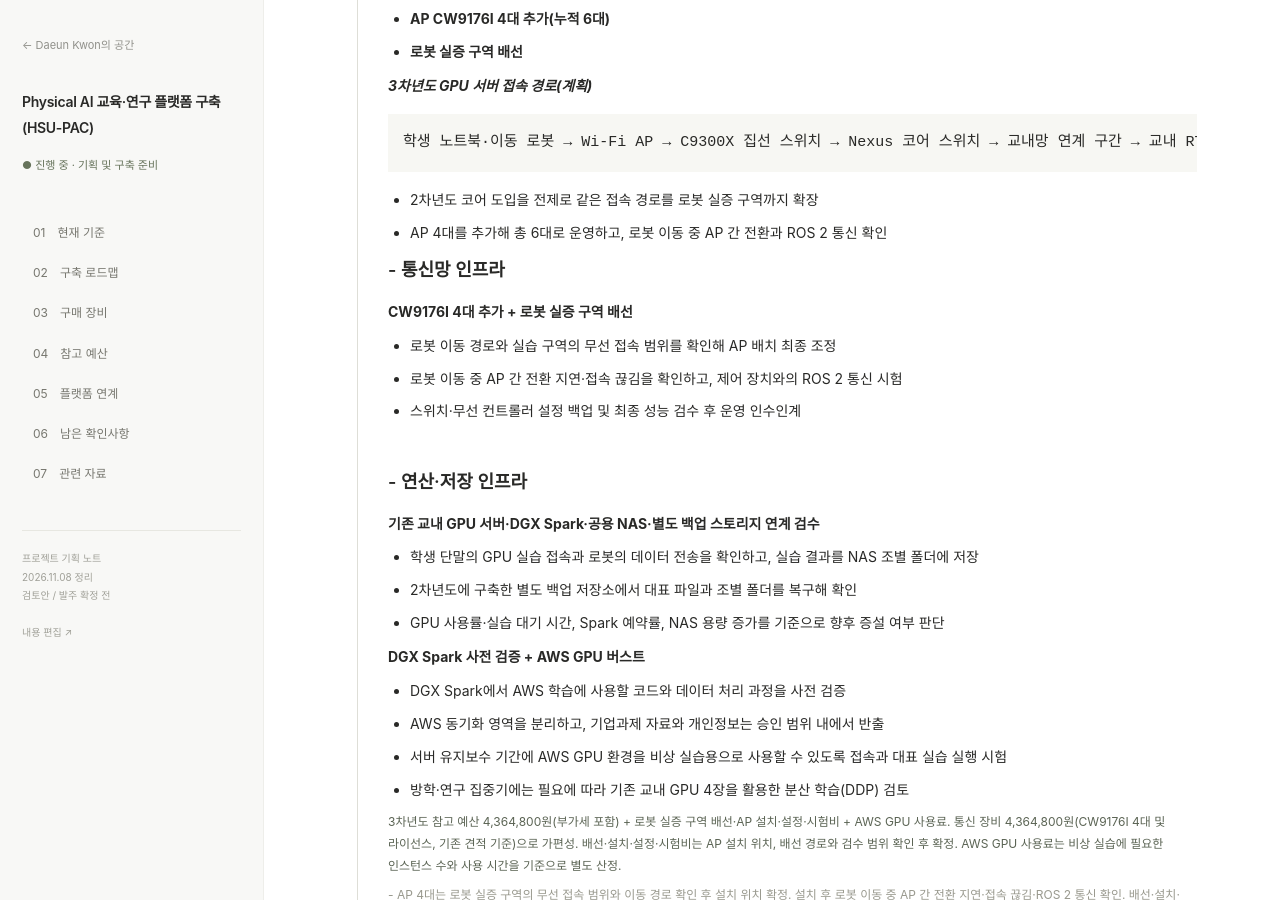
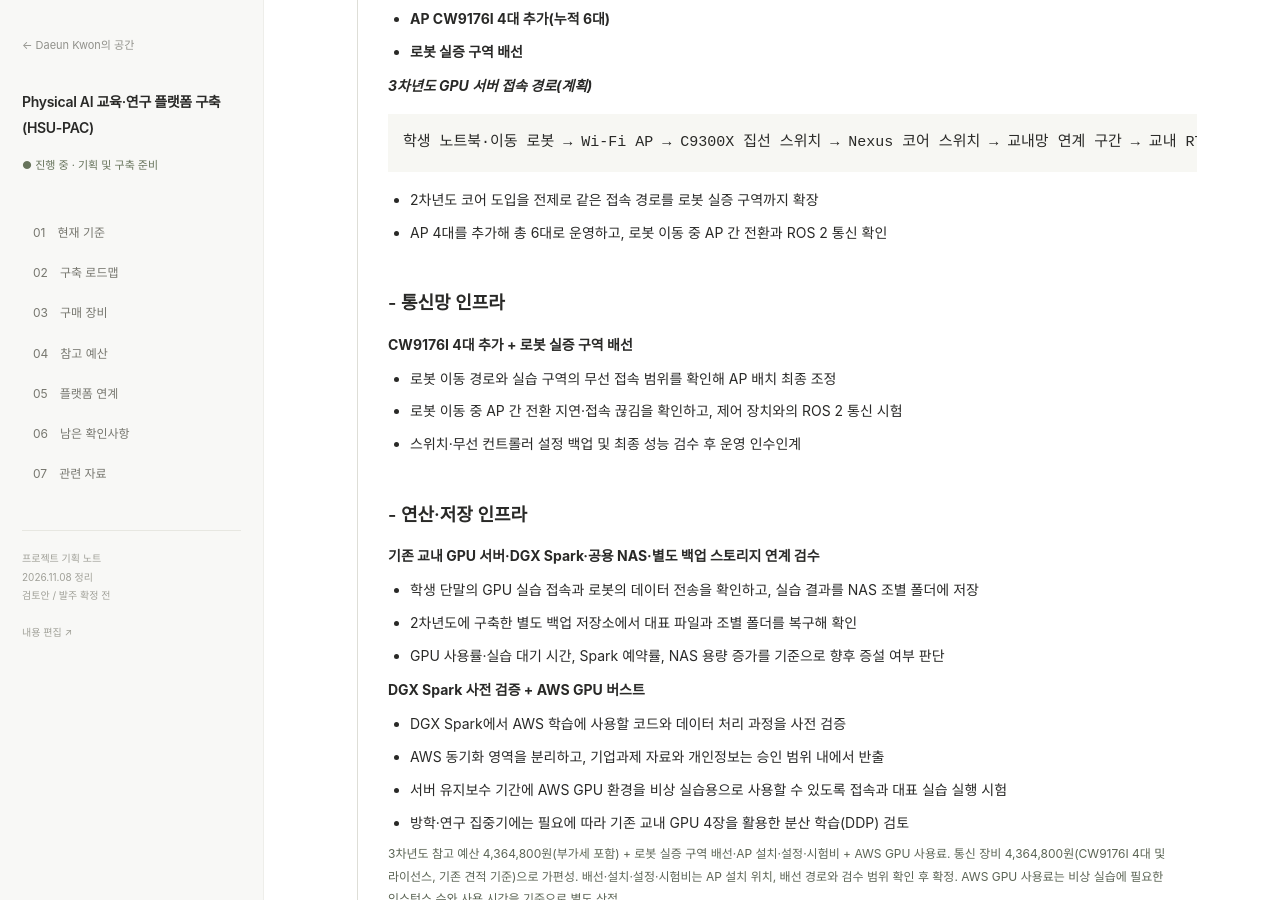
Before and after one commit to Ddaeunn425/ddaeunn425.github.io, a Jekyll site: the page built from hsu-pac.html, in a window 1280 px wide and 900 px high, scrolled down 3566 px. Built offline with Jekyll 4.4.1, drawn with Linux system fonts in a browser that asks for light colours.

```diff
--- a/_data/hsu.json
+++ b/_data/hsu.json
@@ -23,7 +23,7 @@
     {
       "label": "3차 · 실증 환경 완성",
       "title": "3차년도 신규 구축 장비 및 수량",
-      "body": "<ul><li><p><strong>AP CW9176I 4대 추가(누적 6대)</strong></p></li><li><p><strong>로봇 실증 구역 배선</strong></p></li></ul><p><strong><em>3차년도 GPU 서버 접속 경로(계획)</em></strong></p><pre><code>학생 노트북·이동 로봇 → Wi-Fi AP → C9300X 집선 스위치 → Nexus 코어 스위치 → 교내망 연계 구간 → 교내 RTX GPU 서버</code></pre><ul><li><p>2차년도 코어 도입을 전제로 같은 접속 경로를 로봇 실증 구역까지 확장</p></li><li><p>AP 4대를 추가해 총 6대로 운영하고, 로봇 이동 중 AP 간 전환과 ROS 2 통신 확인&nbsp;</p></li></ul><h3>- 통신망 인프라</h3><p><strong>CW9176I 4대 추가 + 로봇 실증 구역 배선</strong></p><ul><li><p>로봇 이동 경로와 실습 구역의 무선 접속 범위를 확인해 AP 배치 최종 조정</p></li><li><p>로봇 이동 중 AP 간 전환 지연·접속 끊김을 확인하고, 제어 장치와의 ROS 2 통신 시험</p></li><li><p>스위치·무선 컨트롤러 설정 백업 및 최종 성능 검수 후 운영 인수인계</p></li></ul><p>&nbsp;</p><h3>- 연산·저장 인프라</h3><p><strong>기존 교내 GPU 서버·DGX Spark·공용 NAS·별도 백업 스토리지 연계 검수</strong></p><ul><li><p>학생 단말의 GPU 실습 접속과 로봇의 데이터 전송을 확인하고, 실습 결과를 NAS 조별 폴더에 저장</p></li><li><p>2차년도에 구축한 별도 백업 저장소에서 대표 파일과 조별 폴더를 복구해 확인</p></li><li><p>GPU 사용률·실습 대기 시간, Spark 예약률, NAS 용량 증가를 기준으로 향후 증설 여부 판단</p></li></ul><p><strong>DGX Spark 사전 검증 + AWS GPU 버스트</strong></p><ul><li><p>DGX Spark에서 AWS 학습에 사용할 코드와 데이터 처리 과정을 사전 검증</p></li><li><p>AWS 동기화 영역을 분리하고, 기업과제 자료와 개인정보는 승인 범위 내에서 반출</p></li><li><p>서버 유지보수 기간에 AWS GPU 환경을 비상 실습용으로 사용할 수 있도록 접속과 대표 실습 실행 시험</p></li><li><p>방학·연구 집중기에는 필요에 따라 기존 교내 GPU 4장을 활용한 분산 학습(DDP) 검토</p></li></ul><p></p>",
+      "body": "<ul><li><p><strong>AP CW9176I 4대 추가(누적 6대)</strong></p></li><li><p><strong>로봇 실증 구역 배선</strong></p></li></ul><p><strong><em>3차년도 GPU 서버 접속 경로(계획)</em></strong></p><pre><code>학생 노트북·이동 로봇 → Wi-Fi AP → C9300X 집선 스위치 → Nexus 코어 스위치 → 교내망 연계 구간 → 교내 RTX GPU 서버</code></pre><ul><li><p>2차년도 코어 도입을 전제로 같은 접속 경로를 로봇 실증 구역까지 확장</p></li><li><p>AP 4대를 추가해 총 6대로 운영하고, 로봇 이동 중 AP 간 전환과 ROS 2 통신 확인</p></li></ul><p>&nbsp;</p><h3>- 통신망 인프라</h3><p><strong>CW9176I 4대 추가 + 로봇 실증 구역 배선</strong></p><ul><li><p>로봇 이동 경로와 실습 구역의 무선 접속 범위를 확인해 AP 배치 최종 조정</p></li><li><p>로봇 이동 중 AP 간 전환 지연·접속 끊김을 확인하고, 제어 장치와의 ROS 2 통신 시험</p></li><li><p>스위치·무선 컨트롤러 설정 백업 및 최종 성능 검수 후 운영 인수인계</p></li></ul><p>&nbsp;</p><h3>- 연산·저장 인프라</h3><p><strong>기존 교내 GPU 서버·DGX Spark·공용 NAS·별도 백업 스토리지 연계 검수</strong></p><ul><li><p>학생 단말의 GPU 실습 접속과 로봇의 데이터 전송을 확인하고, 실습 결과를 NAS 조별 폴더에 저장</p></li><li><p>2차년도에 구축한 별도 백업 저장소에서 대표 파일과 조별 폴더를 복구해 확인</p></li><li><p>GPU 사용률·실습 대기 시간, Spark 예약률, NAS 용량 증가를 기준으로 향후 증설 여부 판단</p></li></ul><p><strong>DGX Spark 사전 검증 + AWS GPU 버스트</strong></p><ul><li><p>DGX Spark에서 AWS 학습에 사용할 코드와 데이터 처리 과정을 사전 검증</p></li><li><p>AWS 동기화 영역을 분리하고, 기업과제 자료와 개인정보는 승인 범위 내에서 반출</p></li><li><p>서버 유지보수 기간에 AWS GPU 환경을 비상 실습용으로 사용할 수 있도록 접속과 대표 실습 실행 시험</p></li><li><p>방학·연구 집중기에는 필요에 따라 기존 교내 GPU 4장을 활용한 분산 학습(DDP) 검토</p></li></ul><p></p>",
       "amount": "3차년도 참고 예산 4,364,800원(부가세 포함) + 로봇 실증 구역 배선·AP 설치·설정·시험비 + AWS GPU 사용료.\n\n통신 장비 4,364,800원(CW9176I 4대 및 라이선스, 기존 견적 기준)으로 가편성. 배선·설치·설정·시험비는 AP 설치 위치, 배선 경로와 검수 범위 확인 후 확정. AWS GPU 사용료는 비상 실습에 필요한 인스턴스 수와 사용 시간을 기준으로 별도 산정.",
       "note": "- AP 4대는 로봇 실증 구역의 무선 접속 범위와 이동 경로 확인 후 설치 위치 확정. 설치 후 로봇 이동 중 AP 간 전환 지연·접속 끊김·ROS 2 통신 확인. 배선·설치·설정·시험비는 현장 확인 후 산정.\n- 기존 GPU·DGX Spark·NAS 연동 및 별도 백업 저장소의 복구 시험 후 운영 인수인계.\n- AWS GPU 사용료는 비상 실습에 필요한 인스턴스 수와 사용 시간을 기준으로 별도 산정하며, 외부 동기화는 반출이 승인된 데이터에 한해 진행."
     }
```
